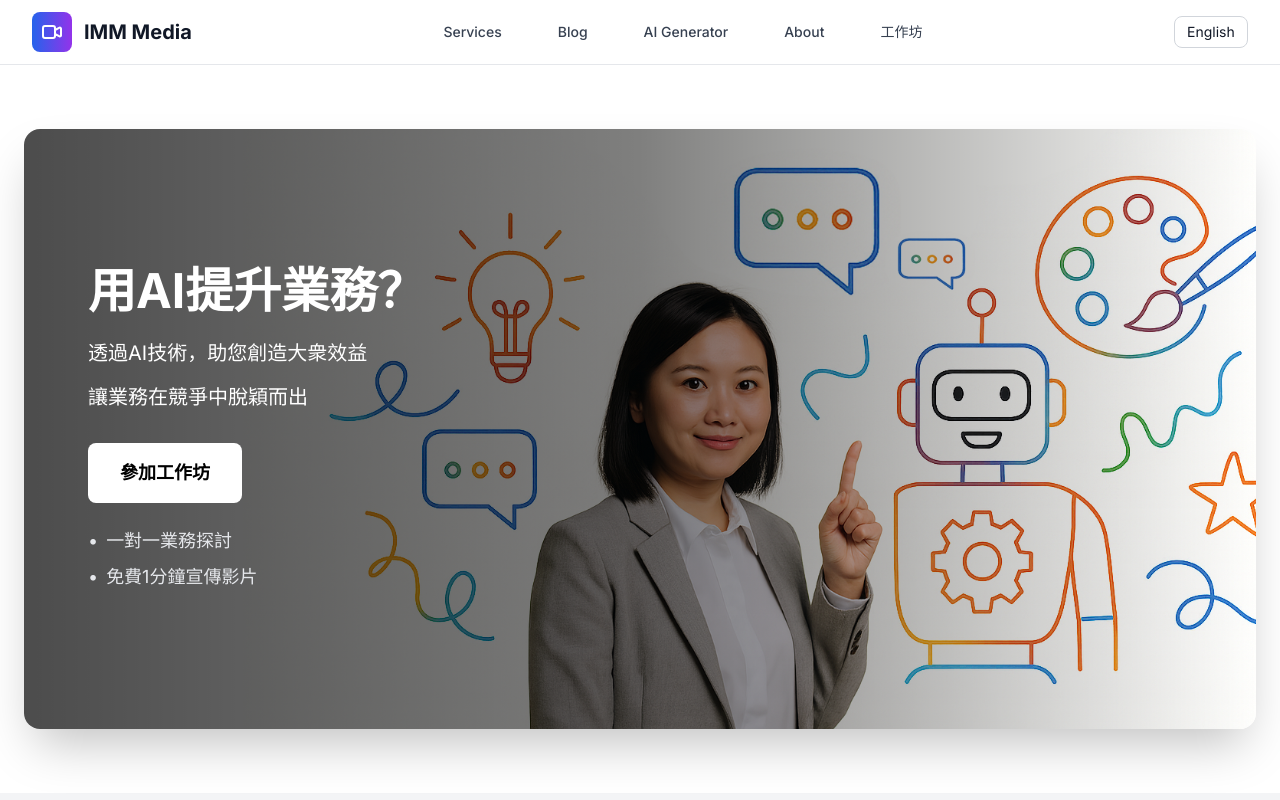
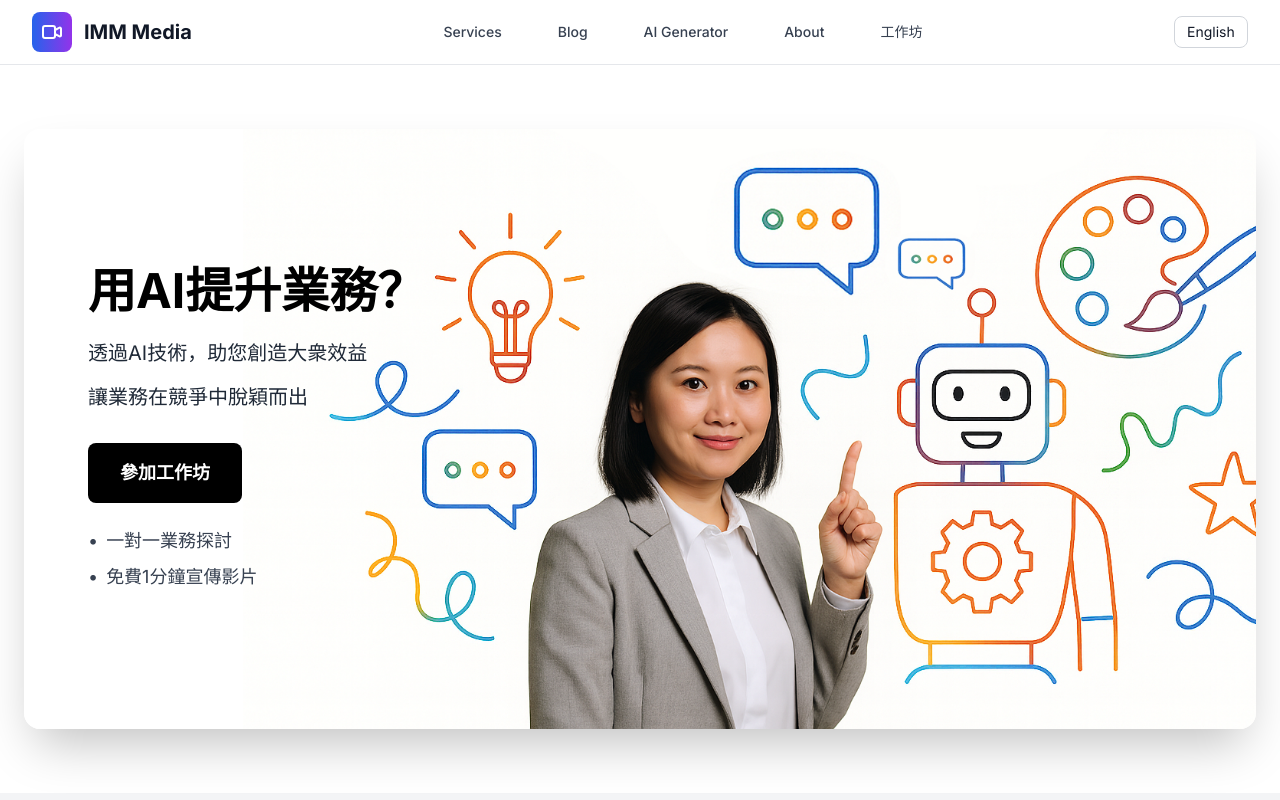
Before and after one commit to prisken/web_IMM, a Next.js app: page /en in a window 1280 px wide. Shown: the top 800 px of the page. Built offline with nearby package versions, Linux system fonts and the light colour scheme.

Commit message:
fix: update hero section styling
- Remove gradient overlay from hero image
- Change text color to black and gray tones
- Invert button colors (black background with white text)
- Maintain text positioning and layout

```diff
--- a/src/app/[locale]/page.tsx
+++ b/src/app/[locale]/page.tsx
@@ -39,21 +39,20 @@ export default async function Page({ params }: { params: Promise<{ locale: strin
               alt="Business woman with AI illustrations"
               className="w-full h-full object-cover"
             />
-            <div className="absolute inset-0 bg-gradient-to-r from-black/70 via-black/50 to-transparent">
-              <div className="absolute top-1/2 left-16 transform -translate-y-1/2 text-white max-w-lg">
-                <h1 className="text-5xl font-bold mb-6">用AI提升業務？</h1>
-                <p className="text-xl mb-4">透過AI技術，助您創造大衆效益</p>
-                <p className="text-xl mb-8">讓業務在競爭中脫穎而出</p>
+            <div className="absolute top-1/2 left-16 transform -translate-y-1/2 max-w-lg">
+              <h1 className="text-5xl font-bold mb-6 text-black">用AI提升業務？</h1>
+              <p className="text-xl mb-4 text-gray-800">透過AI技術，助您創造大衆效益</p>
+              <p className="text-xl mb-8 text-gray-800">讓業務在競爭中脫穎而出</p>
               <div className="flex flex-col sm:flex-row gap-4">
                 <Link
                   href={`/${locale}/workshop`}
-                    className="bg-white text-black px-8 py-4 rounded-lg font-semibold hover:bg-gray-100 transition-all transform hover:scale-105 text-lg inline-block text-center"
+                  className="bg-black text-white px-8 py-4 rounded-lg font-semibold hover:bg-gray-800 transition-all transform hover:scale-105 text-lg inline-block text-center"
                 >
                   參加工作坊
                 </Link>
               </div>
               <div className="mt-6">
-                  <ul className="text-lg space-y-2 text-gray-200">
+                <ul className="text-lg space-y-2 text-gray-700">
                   <li className="flex items-center">
                     <span className="mr-2">•</span>
                     一對一業務探討
@@ -63,7 +62,6 @@ export default async function Page({ params }: { params: Promise<{ locale: strin
                     免費1分鐘宣傳影片
                   </li>
                 </ul>
-                </div>
               </div>
             </div>
           </div>
```
Lines whose indentation alone changed are shown as unchanged.
